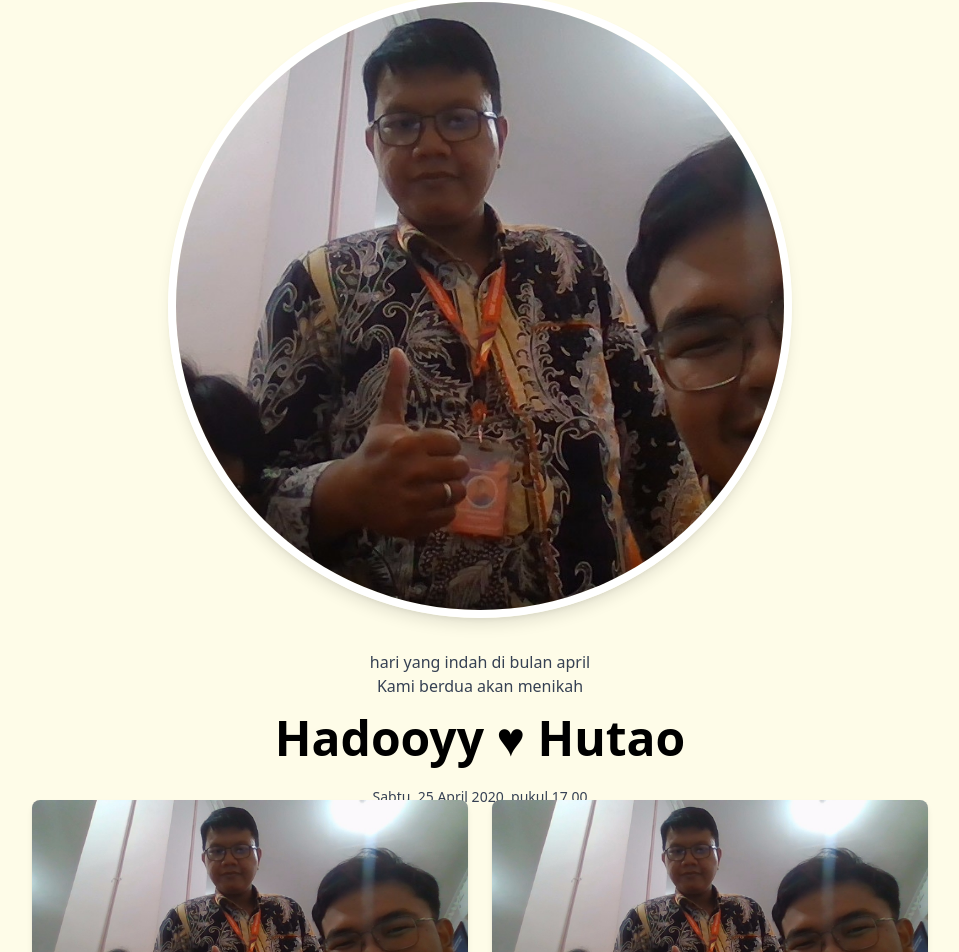
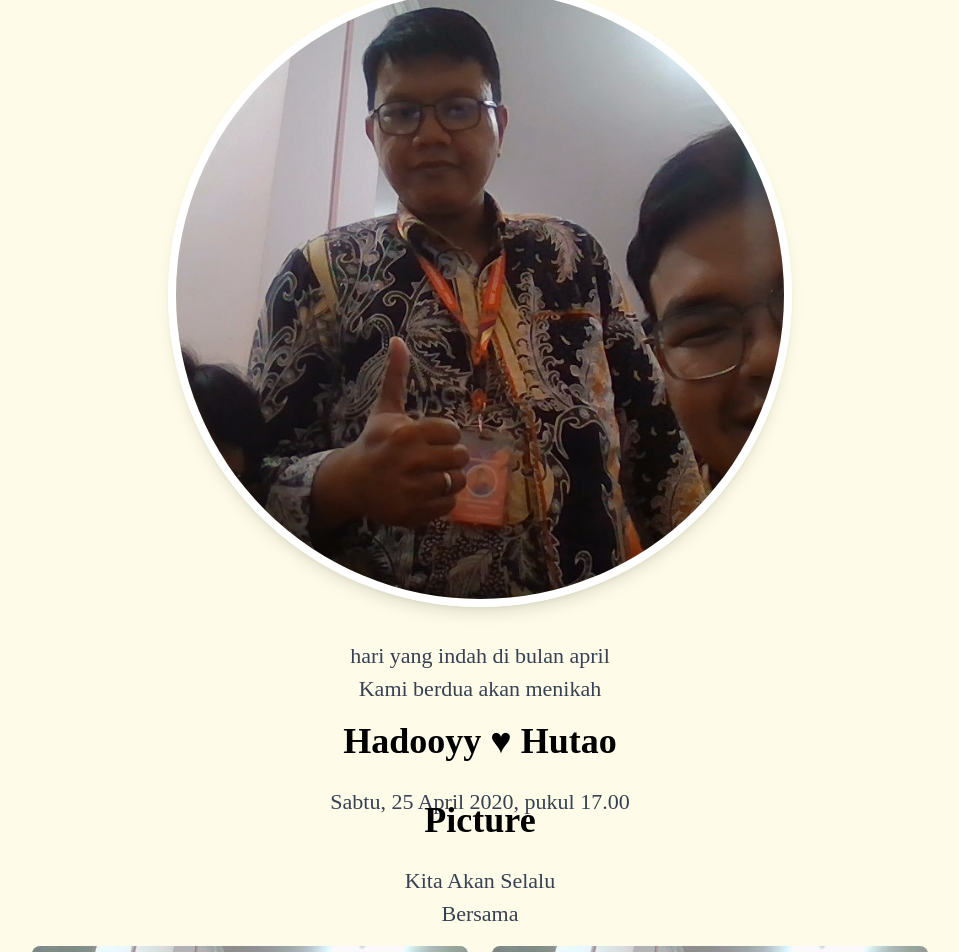
Before and after one commit to Hadi-Akram-Ramadhan/Hexanest-Nikahan, a Vue app: page / in a window 1280 px wide. Shown: the top 952 px of the page, without its empty margins (160-1119 px from the left). Built offline with nearby package versions, Linux system fonts and the light colour scheme; the HTML template or start-up script is replaced by a standard one.

Commit message:
Add Picture section to gallery with styling and text

```diff
--- a/src/views/HomeView.vue
+++ b/src/views/HomeView.vue
@@ -12,16 +12,22 @@
         </div>
 
         <div class="text-center">
-          <p class="text-[16px] text-gray-700">hari yang indah di bulan april</p>
-          <p class="text-[16px] text-gray-700 mb-4">Kami berdua akan menikah</p>
-          <h1 class="text-[24px] md:text-5xl font-bold mb-6">Hadooyy ♥ Hutao</h1>
-          <p class="text-[14px] text-gray-700">Sabtu, 25 April 2020, pukul 17.00</p>
+          <p class="text-[22px] text-gray-700 font-['Times_New_Roman']">hari yang indah di bulan april</p>
+          <p class="text-[22px] text-gray-700 mb-4 font-['Times_New_Roman']">Kami berdua akan menikah</p>
+          <h1 class="text-[24px] md:text-4xl font-semibold mb-6 font-['Times_New_Roman']">Hadooyy ♥ Hutao</h1>
+          <p class="text-[22px] text-gray-700 font-['Times_New_Roman']">Sabtu, 25 April 2020, pukul 17.00</p>
         </div>
       </div>
     </section>
 
     <!-- Gallery Section -->
     <section class="container mx-auto px-4 pb-16 bg-yellow-50">
+      <div class="text-center">
+
+        <h1 class="text-[24px] md:text-4xl font-semibold mb-6 font-['Times_New_Roman']">Picture</h1>
+        <p class="text-[22px] text-gray-700 font-['Times_New_Roman']">Kita Akan Selalu</p>
+        <p class="text-[22px] text-gray-700 font-['Times_New_Roman'] mb-4">Bersama</p>
+      </div>
       <div class="grid grid-cols-1 md:grid-cols-2 gap-6 max-w-4xl mx-auto">
         <img src="/src/assets/foto/main_img.jpg" alt="Photo 1" class="w-full h-64 object-cover rounded-lg shadow-md hover:shadow-xl transition-shadow" />
         <img src="/src/assets/foto/main_img.jpg" alt="Photo 2" class="w-full h-64 object-cover rounded-lg shadow-md hover:shadow-xl transition-shadow" />
```
